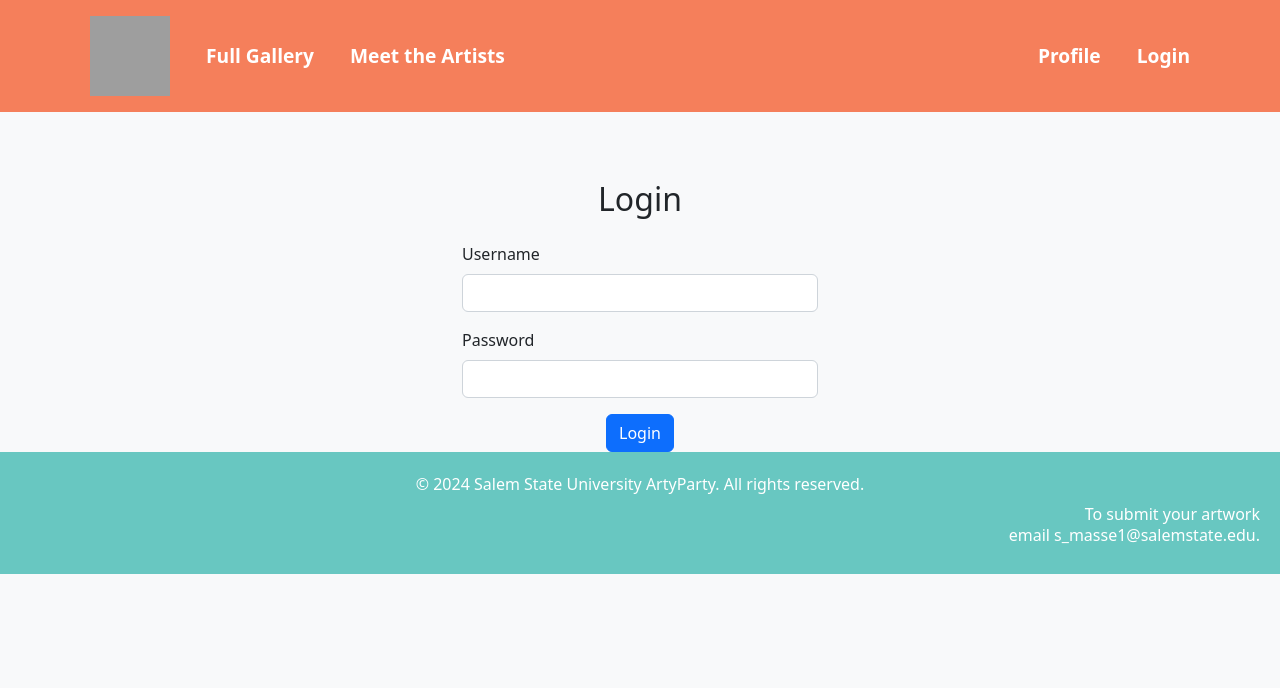
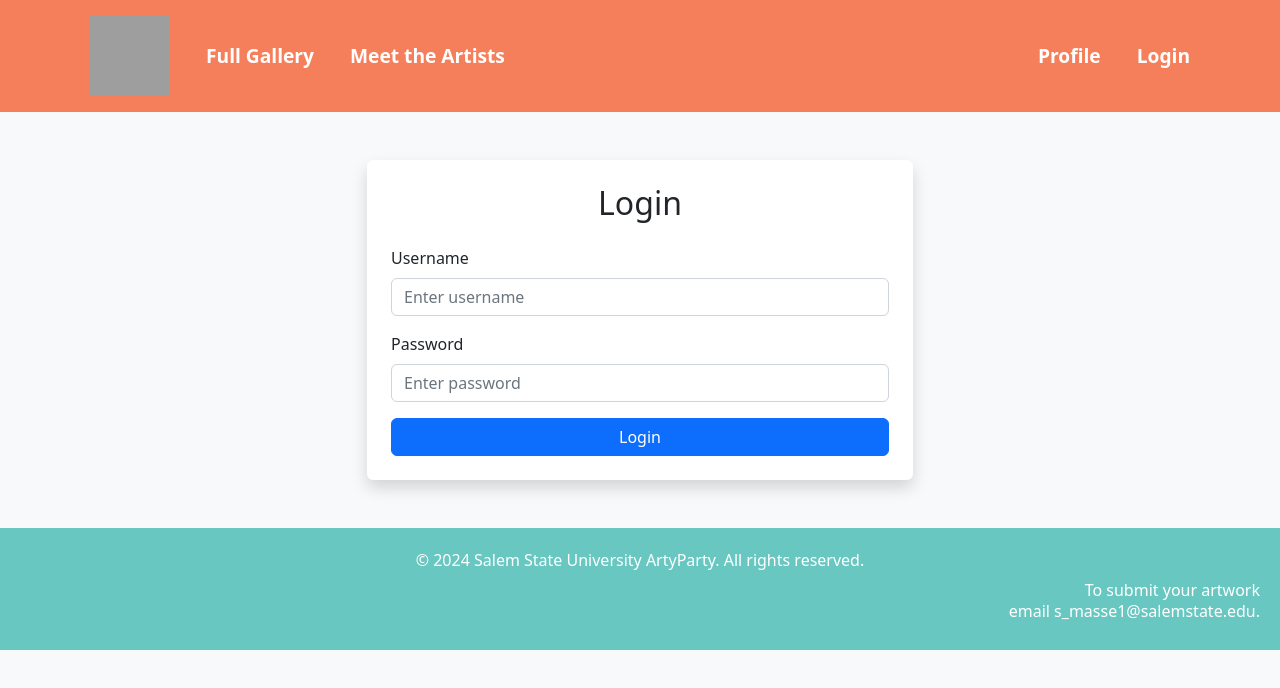
Before and after one commit to smasseATSSU/ArtyParty, a React (Create React App) app in the folder frontend/: page /login in a window 1280 px wide. Shown: the top 688 px of the page. Built offline with nearby package versions, Linux system fonts and the light colour scheme; no server answers; grey boxes are pictures that could not be loaded.

Commit message:
fix login page

```diff
--- a/frontend/src/components/pages/loginPage.js
+++ b/frontend/src/components/pages/loginPage.js
@@ -4,123 +4,76 @@ import Container from 'react-bootstrap/Container';
 import Row from 'react-bootstrap/Row';
 import Col from 'react-bootstrap/Col';
 import Button from 'react-bootstrap/Button';
+import Form from 'react-bootstrap/Form';
 import Footer from '../Footer';
 import axios from 'axios';
+import PrivateUserProfile from './privateUserProfilePage'; // Import PrivateUserProfile component
 
 const Login = () => {
-  const [featuredArtworks, setFeaturedArtworks] = useState([]);
-  const [landingArtworks, setLandingArtworks] = useState([]);
+  const [data, setData] = useState({ username: '', password: '' });
+  const [error, setError] = useState('');
   const [user, setUser] = useState(null);
-  const [data, setData] = useState({ username: "", password: "" });
-  const [error, setError] = useState("");
-  const [light, setLight] = useState(false);
   const [bgColor, setBgColor] = useState('#f8f9fa');
 
   useEffect(() => {
-    async function fetchFeaturedArtworks() {
-      try {
-        const response = await axios.get('http://localhost:8081/art/featured');
-        setFeaturedArtworks(response.data);
-      } catch (error) {
-        console.error('Error fetching featured artworks:', error);
-      }
-    }
-    fetchFeaturedArtworks();
-  }, []);
-
-  useEffect(() => {
-    async function fetchLandingArtworks() {
-      try {
-        const response = await axios.get('http://localhost:8081/art/artwork');
-        setLandingArtworks(response.data);
-      } catch (error) {
-        console.error('Error fetching landing artworks:', error);
-      }
-    }
-    fetchLandingArtworks();
-  }, []);
-
-  useEffect(() => {
-    // Check if user is logged in
-    const loggedInUser = localStorage.getItem("accessToken");
+    const loggedInUser = localStorage.getItem('accessToken');
     if (loggedInUser) {
       setUser(loggedInUser);
     }
   }, []);
 
-  const handleLogout = () => {
-    // Clear user data from local storage
-    localStorage.removeItem("accessToken");
-    setUser(null);
-  };
-
   const handleSubmit = async (e) => {
     e.preventDefault();
     try {
-      const response = await axios.post("http://localhost:8081/user/login", data);
+      const response = await axios.post('http://localhost:8081/user/login', data);
       const { accessToken } = response.data;
-      // Store token in local storage
-      localStorage.setItem("accessToken", accessToken);
+      localStorage.setItem('accessToken', accessToken);
       setUser(accessToken);
     } catch (error) {
-      setError("Invalid username or password");
+      setError('Invalid username or password');
     }
   };
 
-  // Function to shuffle array
-  const shuffleArray = (array) => {
-    for (let i = array.length - 1; i > 0; i--) {
-      const j = Math.floor(Math.random() * (i + 1));
-      [array[i], array[j]] = [array[j], array[i]];
-    }
-    return array;
-  };
-
-  // Shuffle the landing artworks
-  const shuffledLandingArtworks = shuffleArray(landingArtworks);
-
   return (
     <div style={{ backgroundColor: bgColor, minHeight: '100vh', paddingBottom: '100px' }}>
-      <Container style={{ paddingTop: '20px' }}>
-        <Row className="justify-content-center mt-5">
-          <Col xs={12} md={6} lg={4}>
-            <form onSubmit={handleSubmit}>
+      <Container className="py-5">
+        <Row className="justify-content-center">
+          <Col xs={12} md={6}>
+            {user ? ( // If user is logged in, render PrivateUserProfile component
+              <PrivateUserProfile />
+            ) : ( // Otherwise, render login form
+              <div className="bg-white p-4 shadow rounded">
                 <h2 className="text-center mb-4">Login</h2>
                 {error && <div className="alert alert-danger">{error}</div>}
-              <div className="mb-3">
-                <label htmlFor="username" className="form-label">Username</label>
-                <input
+                <Form onSubmit={handleSubmit}>
+                  <Form.Group className="mb-3" controlId="username">
+                    <Form.Label>Username</Form.Label>
+                    <Form.Control
                       type="text"
-                  className="form-control"
-                  id="username"
-                  name="username"
+                      placeholder="Enter username"
                       value={data.username}
                       onChange={(e) => setData({ ...data, username: e.target.value })}
                     />
-              </div>
-              <div className="mb-3">
-                <label htmlFor="password" className="form-label">Password</label>
-                <input
+                  </Form.Group>
+                  <Form.Group className="mb-3" controlId="password">
+                    <Form.Label>Password</Form.Label>
+                    <Form.Control
                       type="password"
-                  className="form-control"
-                  id="password"
-                  name="password"
+                      placeholder="Enter password"
                       value={data.password}
                       onChange={(e) => setData({ ...data, password: e.target.value })}
                     />
+                  </Form.Group>
+                  <div className="text-center">
+                    <Button variant="primary" type="submit" className="w-100">
+                      Login
+                    </Button>
                   </div>
-              <div className="text-center">
-                <button type="submit" className="btn btn-primary">Login</button>
-              </div>
-            </form>
-            {user && (
-              <div className="text-center mt-3">
-                <button className="btn btn-danger" onClick={handleLogout}>Logout</button>
+                </Form>
               </div>
             )}
           </Col>
         </Row>
-
       </Container>
       <Footer style={{ position: 'fixed', bottom: '0', width: '100%' }} />
     </div>
```
Lines whose indentation alone changed are shown as unchanged.
